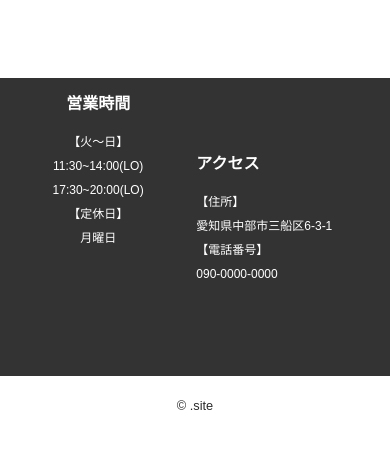
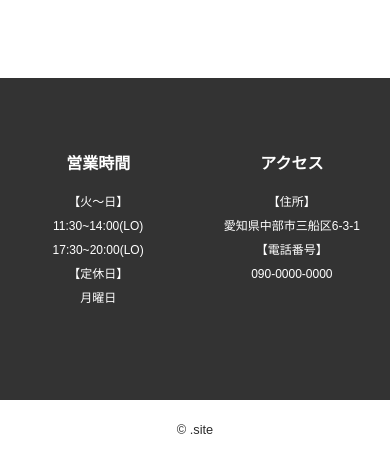
Before and after one commit to yuta-nakaoka/.site-sample, a plain HTML site: page index.html in a window 390 px wide. Shown: the part 3771-4231 px from the top of the page. Before the commit the page ends 4207 px from the top, so only its background shows below. Drawn offline with Linux system fonts and the light colour scheme; some packages are replaced by stand-ins of ours.

Commit message:
Add files via upload

```diff
--- a/css/styles.css
+++ b/css/styles.css
@@ -253,17 +253,15 @@ SP
   -------------------------------------------*/
   #footer .flex-item {
     display: flex;
-    flex-wrap: wrap;
+    /* flex-wrap: wrap; */
     padding:0;
   }
   #footer .item {
     width: 49%;
     margin-bottom: 30px;
+    text-align: center;
   }
-  #footer .item:first-child {
-    text-align: center;
-    padding: 0;
-  }
+
   #footer p.title {
     padding-top: 10px;
   }
```
